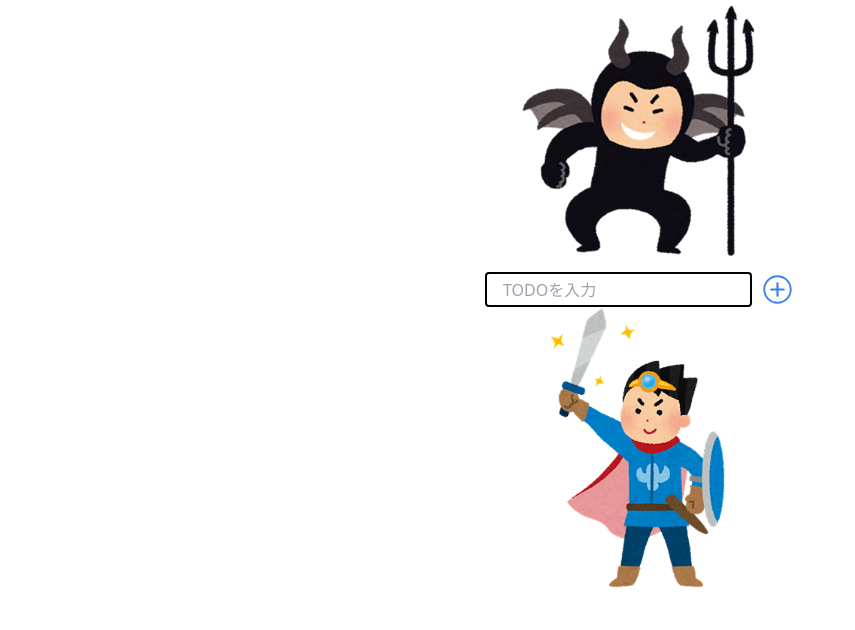
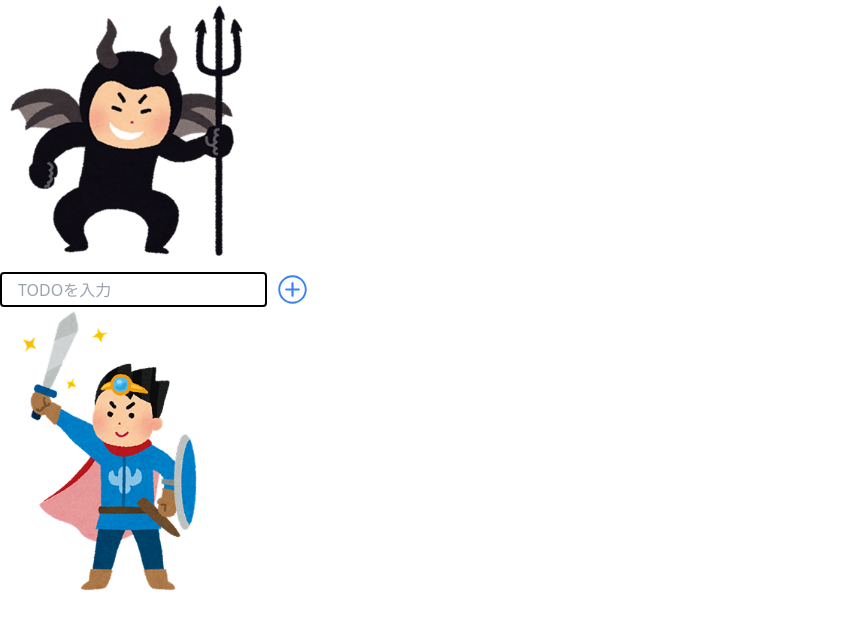
Before and after one commit to takasora1217/yuusha-todo, a React (Vite) app: page / in a window 1280 px wide. Shown: the top 630 px of the page, without its empty margins (0-855 px from the left). Built offline with nearby package versions, Linux system fonts and the light colour scheme.

Commit message:
refactor:Topページのコード修正

```diff
--- a/src/pages/Top.jsx
+++ b/src/pages/Top.jsx
@@ -7,13 +7,9 @@ const Top = ({}) => {
   const [taskList, setTaskList] = useState([]);
   return (
     <>
-      <div className="flex justify-center">
+      <div className="flex flex-col justify-center ">
         <img src={boss} alt="boss" className="w-64" />
-      </div>
-      <div className="flex justify-center">
         <InputForm InputForm taskList={taskList} setTaskList={setTaskList} />
-      </div>
-      <div className="flex justify-center h-[280px] items-center pt-1">
         <img src={yuusha} alt="yuusha" className="w-56" />
       </div>
     </>
```
